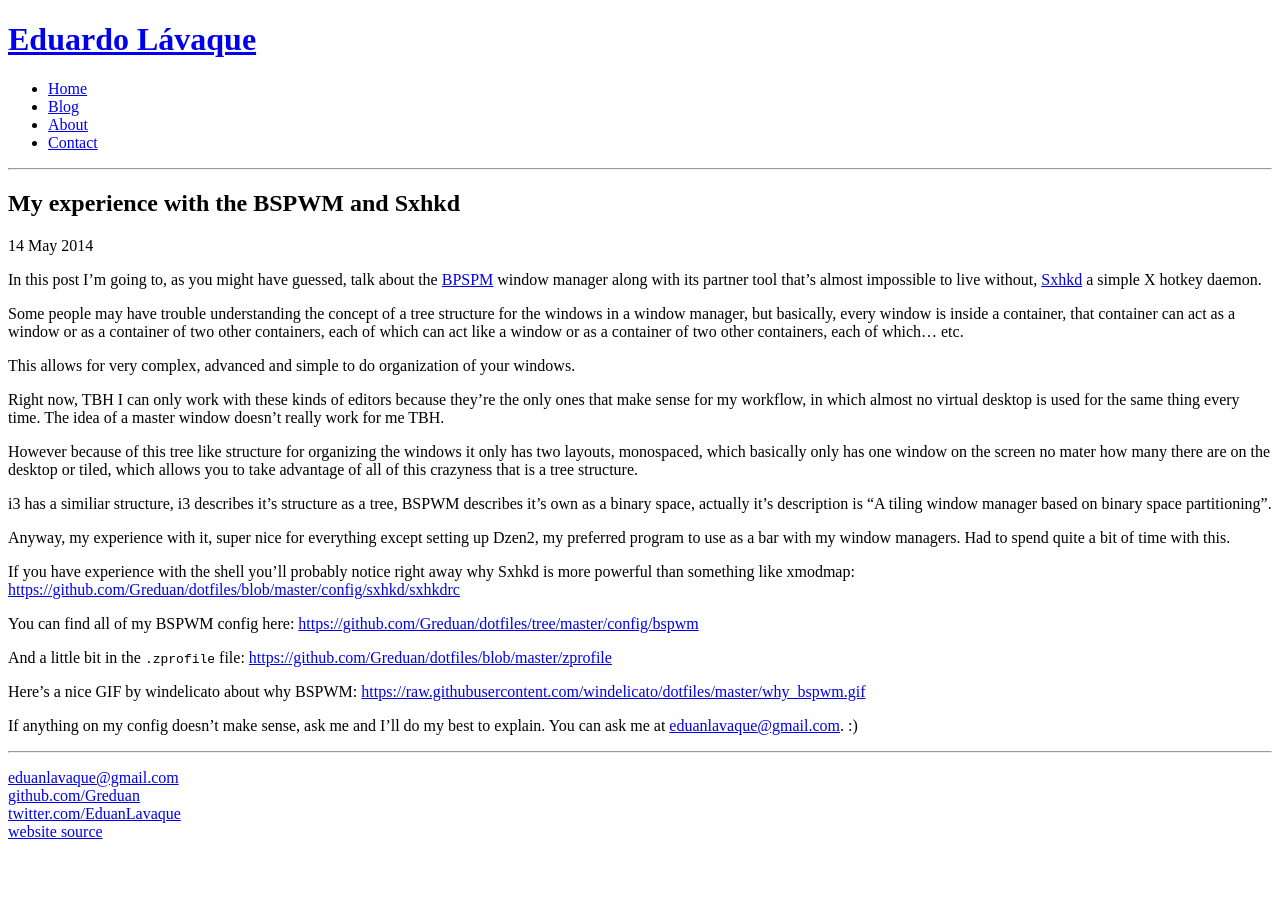
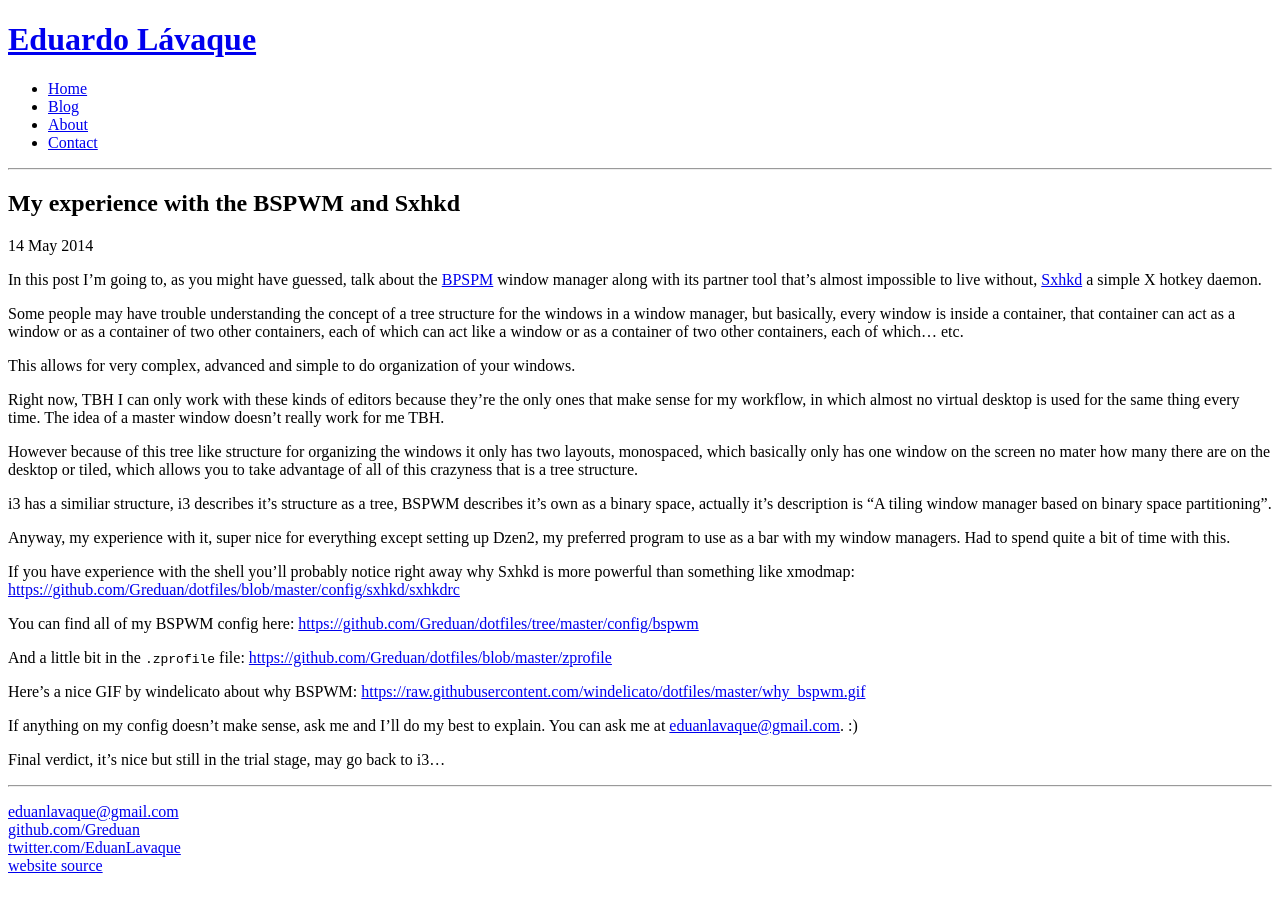
Before and after one commit to greduan/blog-content, a Jekyll site: the page built from _posts/2014-05-14-mewtbasc.md, in a window 1280 px wide. Built offline with Jekyll 4.4.1, drawn with Linux system fonts in a browser that asks for light colours; Markdown is read by kramdown in place of the engine named in the settings.

Commit message:
Update 2014-05-14-mewtbasc.md

```diff
--- a/_posts/2014-05-14-mewtbasc.md
+++ b/_posts/2014-05-14-mewtbasc.md
@@ -51,3 +51,5 @@ Here's a nice GIF by windelicato about why BSPWM:
 
 If anything on my config doesn't make sense, ask me and I'll do my best to
 explain. You can ask me at <eduanlavaque@gmail.com>. :)
+
+Final verdict, it's nice but still in the trial stage, may go back to i3...
```
